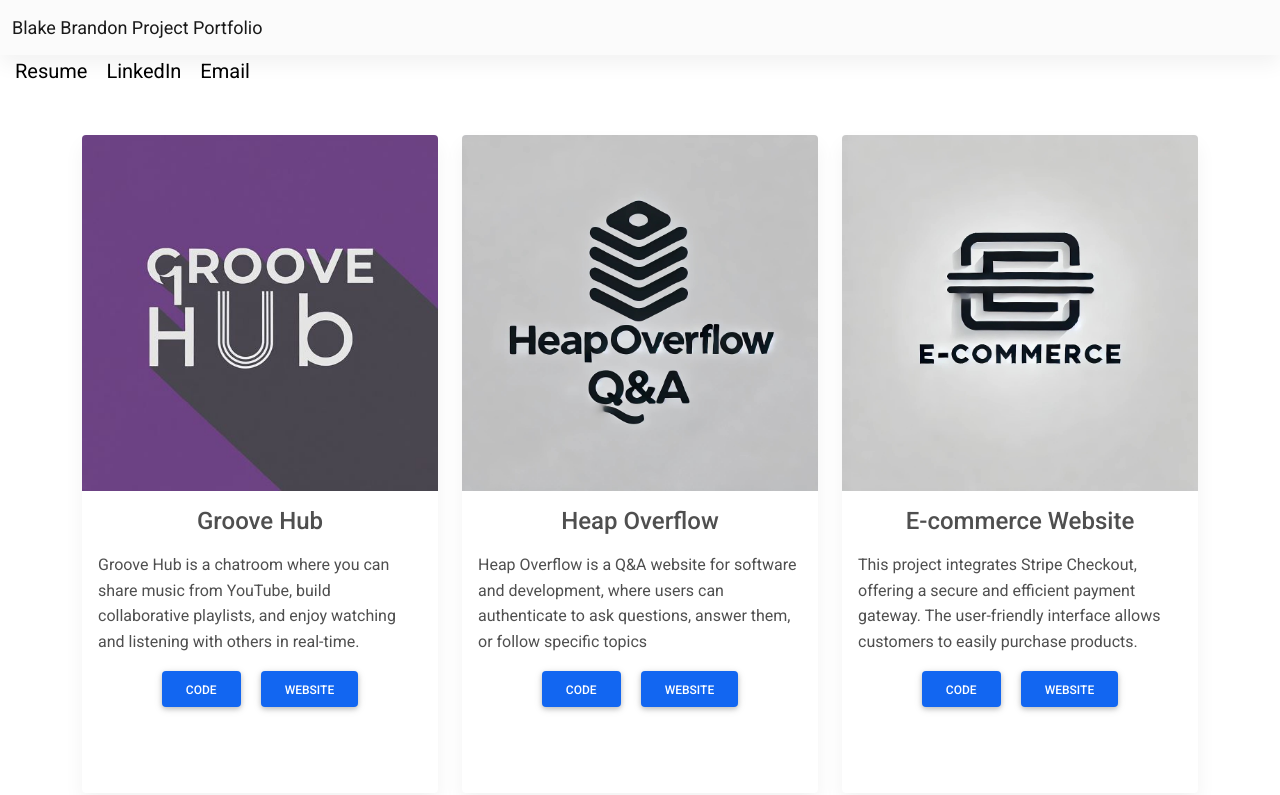
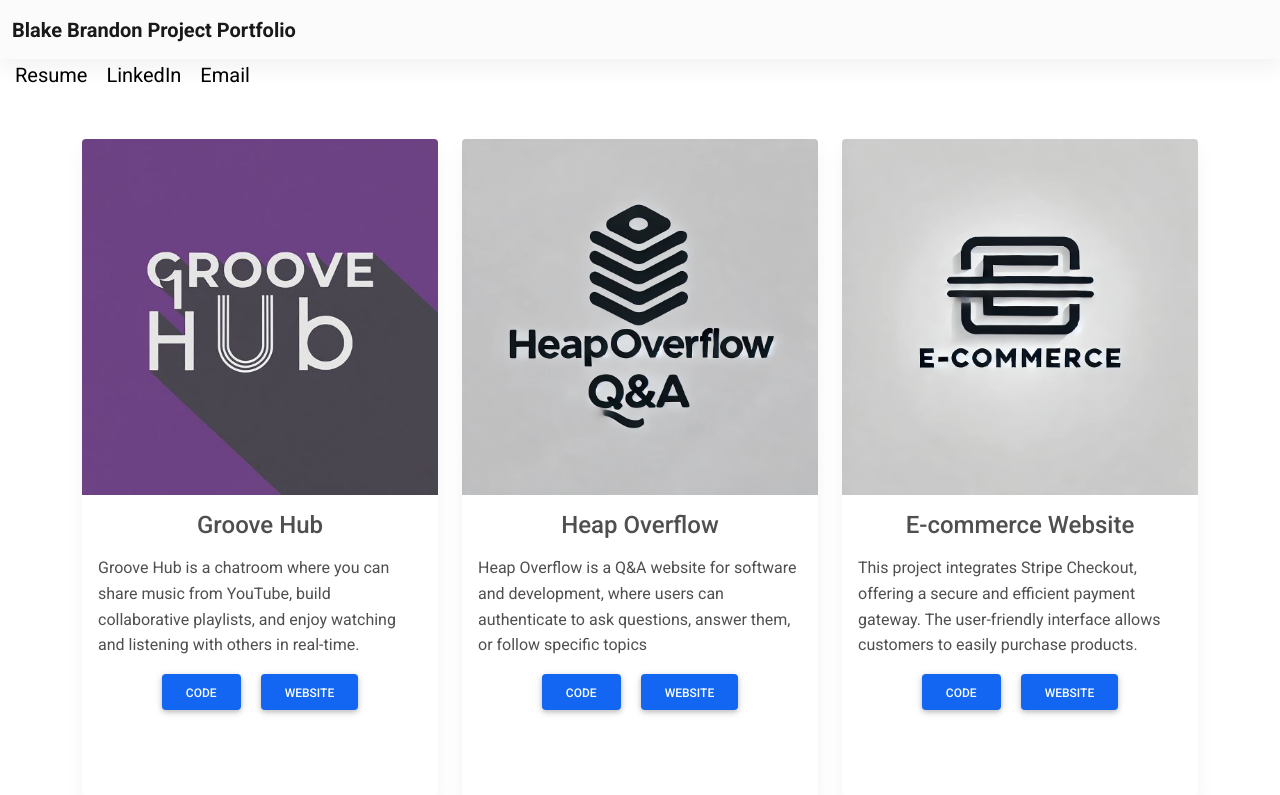
Before and after one commit to blakebrandon-hub/portfolio, a Flask app: page / in a window 1280 px wide. Shown: the top 795 px of the page. Run offline with Flask 3, Linux system fonts and the light colour scheme; some libraries are stand-ins or nearby versions.

Commit message:
Update index.html

```diff
--- a/templates/index.html
+++ b/templates/index.html
@@ -21,7 +21,7 @@
 <header>
   <nav class="navbar navbar-expand-lg navbar-light bg-light">
     <div class="container-fluid">
-      <a class="navbar-brand" href="#" style="font-size: 18px;">Blake Brandon Project Portfolio</a>
+      <a class="navbar-brand" href="#" style="font-size: 20px;"><b>Blake Brandon Project Portfolio</b></a>
       <button class="navbar-toggler" type="button" data-bs-toggle="collapse" data-bs-target="#navbarNav" aria-controls="navbarNav" aria-expanded="false" aria-label="Toggle navigation">
         <span class="navbar-toggler-icon"></span>
       </button>
```
